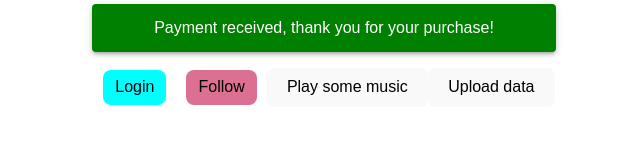
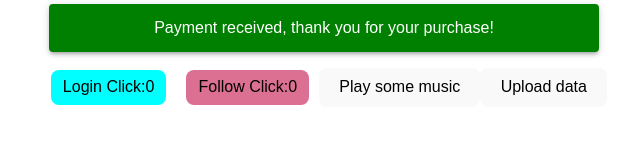
Before and after one commit to gudzsv/test-vite-react-prj, a React (Vite) app: page / in a window 1280 px wide. Shown: the part 1313-1456 px from the top of the page, without its empty margins (316-956 px from the left). Built offline with nearby package versions, Linux system fonts and the light colour scheme.

Commit message:
added useState

```diff
--- a/src/components/App.jsx
+++ b/src/components/App.jsx
@@ -13,6 +13,7 @@ function App() {
 		{ id: 'id-2', name: 'React basics' },
 		{ id: 'id-3', name: 'React Router overview' },
 	];
+
 	return (
 		<>
 			<UserMenu name='gudzsv'>{'gudzsv'}</UserMenu>
--- a/src/components/Button/Button.jsx
+++ b/src/components/Button/Button.jsx
@@ -2,7 +2,16 @@
 
 import clsx from 'clsx';
 import css from './Button.module.css';
+import { useState } from 'react';
 
 export const Button = ({ variant, children }) => {
-	return <button className={clsx(css.button, css[variant])}>{children}</button>;
+	const [clicks, setClicks] = useState(0);
+	const handleClick = () => {
+		setClicks(clicks + 1);
+	};
+	return (
+		<button onClick={handleClick} className={clsx(css.button, css[variant])}>
+			{children} Click:{clicks}
+		</button>
+	);
 };
```
